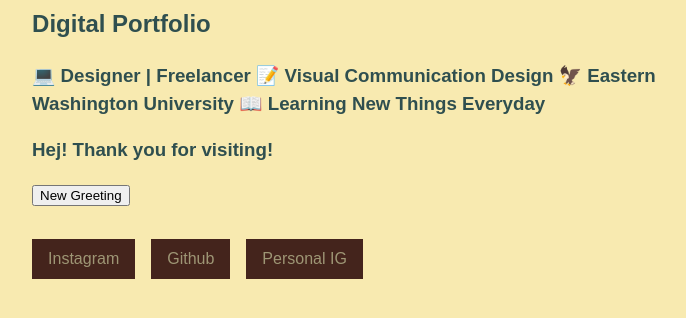
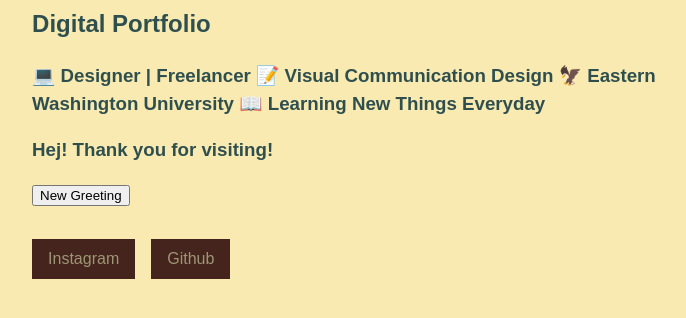
Before and after one commit to amagallon41/NewDigitalGarden, an Astro site: page / in a window 1280 px wide. Shown: the part 248-566 px from the top of the page, without its empty margins (268-954 px from the left). Built offline with nearby package versions, Linux system fonts and the light colour scheme; Astro itself is replaced by a stand-in of ours.

Commit message:
Final Footer

```diff
--- a/src/components/Footer.astro
+++ b/src/components/Footer.astro
@@ -13,5 +13,4 @@ import Social from './Social.astro';
 <footer>
     <Social platform="Instagram" username="ruralghost.b_w" />
     <Social platform="Github" username="amagallon41" />
-    <Social platform="Personal IG" username="alexism._41_" />
 </footer>
```
